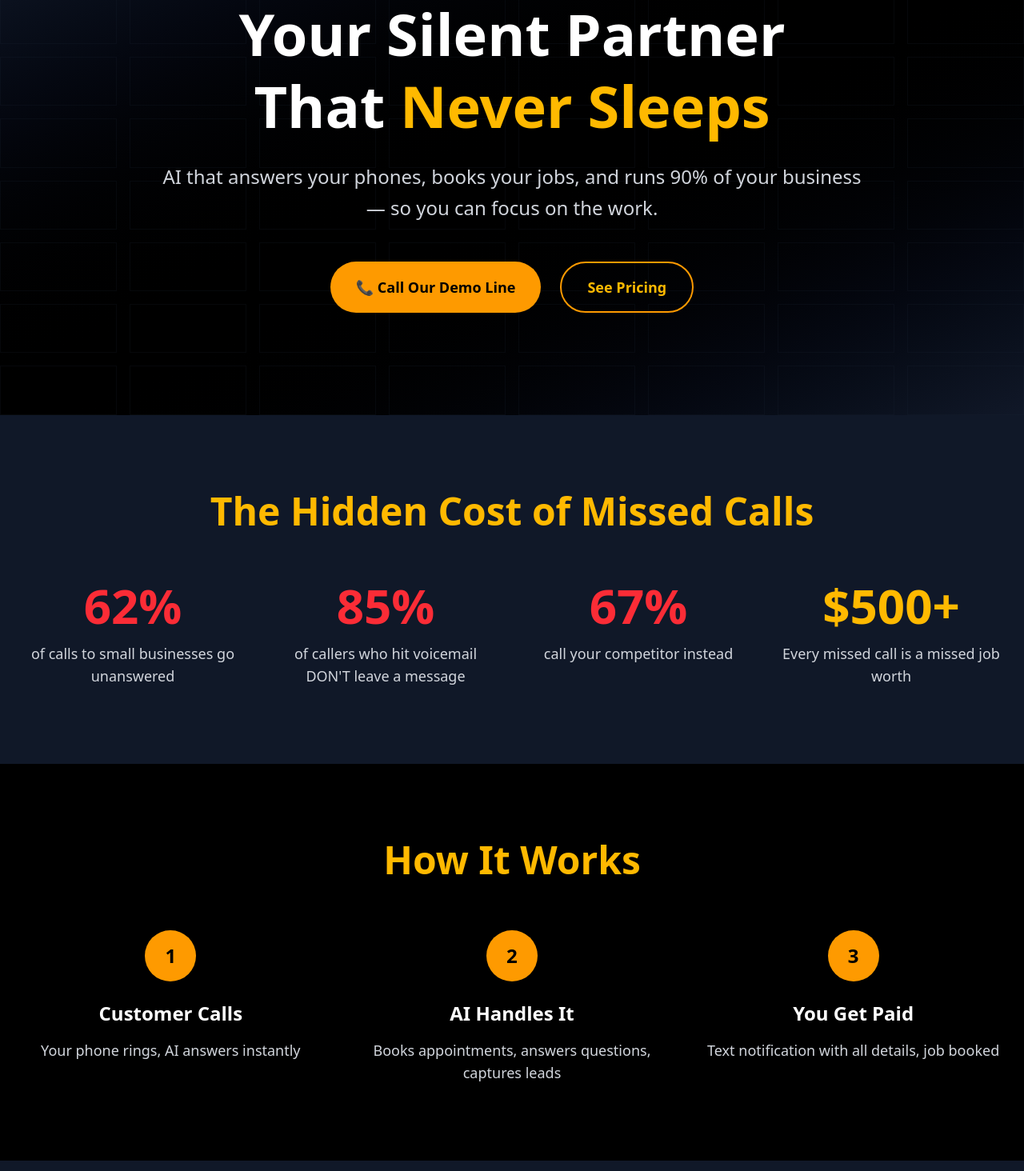
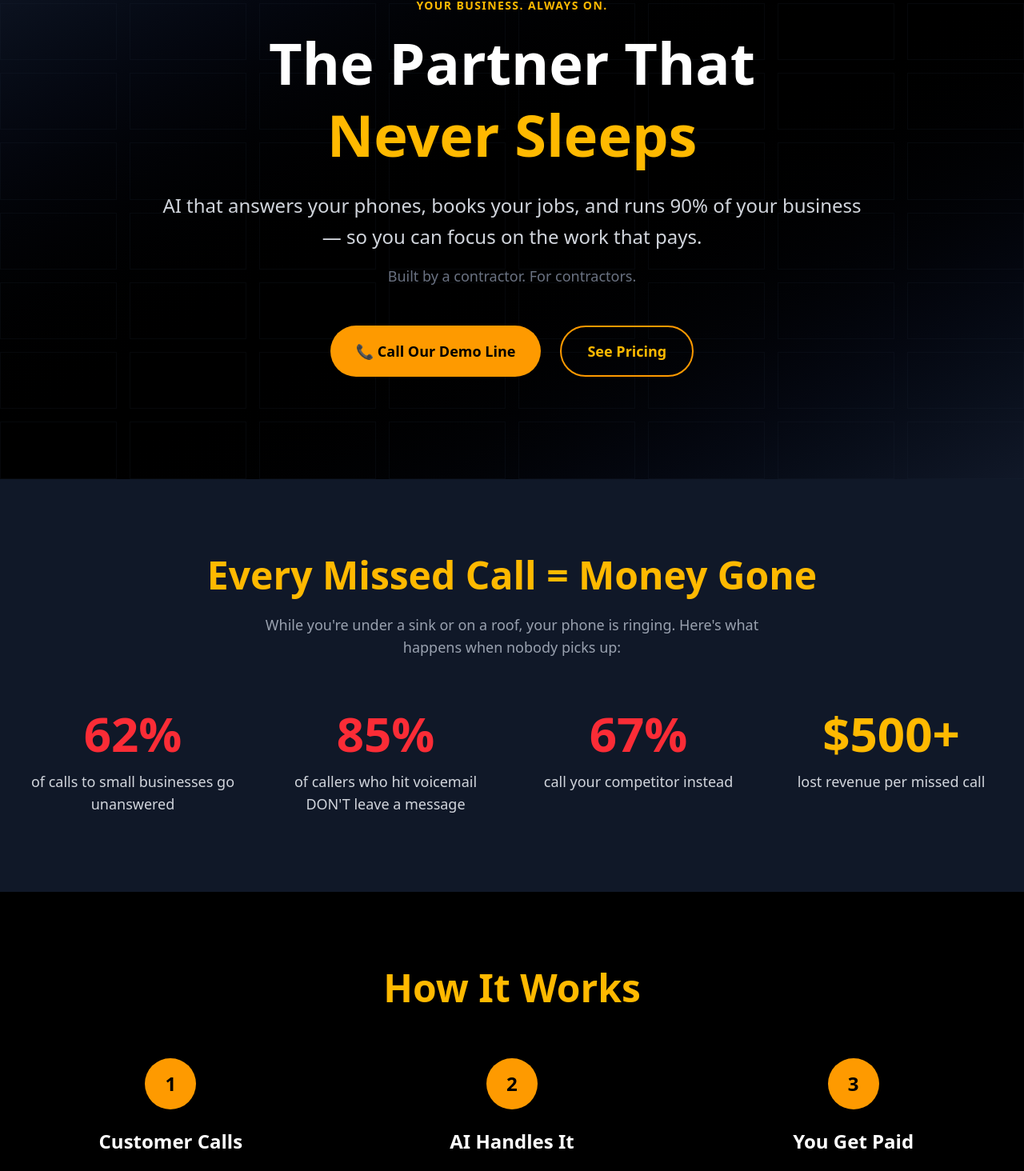
Before and after one commit to omniaintelligenceteam-ctrl/silent-ai-partner, a Next.js app: page / in a window 1280 px wide. Shown: the part 158-1622 px from the top of the page at 80% size. Built offline with nearby package versions, Linux system fonts and the light colour scheme.

Commit message:
polish: G touch — sharper copy, contractor voice, more personality

```diff
--- a/src/app/page.tsx
+++ b/src/app/page.tsx
@@ -27,14 +27,16 @@ export default function Home() {
           </div>
         </div>
         <div className="relative container mx-auto px-6 text-center">
+          <div className="text-sm font-semibold text-amber-400 tracking-widest uppercase mb-4">Your business. Always on.</div>
           <h1 className="text-5xl md:text-7xl font-bold mb-6 leading-tight">
-            Your Silent Partner<br />That{' '}
+            The Partner That<br />{' '}
             <span className="text-amber-400">Never Sleeps</span>
           </h1>
-          <p className="text-xl md:text-2xl text-gray-300 mb-12 max-w-4xl mx-auto leading-relaxed">
+          <p className="text-xl md:text-2xl text-gray-300 mb-4 max-w-4xl mx-auto leading-relaxed">
             AI that answers your phones, books your jobs, and runs 90% of your business —
-            so you can focus on the work.
+            so you can focus on the work that pays.
           </p>
+          <p className="text-lg text-gray-500 mb-12">Built by a contractor. For contractors.</p>
           <div className="flex flex-col sm:flex-row gap-6 justify-center">
             <a
               href="tel:+18667821303"
@@ -55,9 +57,10 @@ export default function Home() {
       {/* Problem Section */}
       <section className="py-24 bg-gray-900">
         <div className="container mx-auto px-6">
-          <h2 className="text-4xl md:text-5xl font-bold text-center mb-16 text-amber-400">
-            The Hidden Cost of Missed Calls
+          <h2 className="text-4xl md:text-5xl font-bold text-center mb-6 text-amber-400">
+            Every Missed Call = Money Gone
           </h2>
+          <p className="text-center text-gray-400 text-lg mb-16 max-w-2xl mx-auto">While you&apos;re under a sink or on a roof, your phone is ringing. Here&apos;s what happens when nobody picks up:</p>
           <div className="grid md:grid-cols-2 lg:grid-cols-4 gap-8">
             <div className="text-center">
               <div className="text-6xl font-bold text-red-500 mb-4">62%</div>
@@ -73,7 +76,7 @@ export default function Home() {
             </div>
             <div className="text-center">
               <div className="text-6xl font-bold text-amber-400 mb-4">$500+</div>
-              <p className="text-gray-300 text-lg">Every missed call is a missed job worth</p>
+              <p className="text-gray-300 text-lg">lost revenue per missed call</p>
             </div>
           </div>
         </div>
@@ -91,21 +94,21 @@ export default function Home() {
                 1
               </div>
               <h3 className="text-2xl font-semibold mb-4">Customer Calls</h3>
-              <p className="text-gray-300 text-lg">Your phone rings, AI answers instantly</p>
+              <p className="text-gray-300 text-lg">Your phone rings. AI picks up on the first ring. Every time.</p>
             </div>
             <div className="text-center">
               <div className="bg-amber-500 text-black w-16 h-16 rounded-full flex items-center justify-center text-2xl font-bold mx-auto mb-6">
                 2
               </div>
               <h3 className="text-2xl font-semibold mb-4">AI Handles It</h3>
-              <p className="text-gray-300 text-lg">Books appointments, answers questions, captures leads</p>
+              <p className="text-gray-300 text-lg">Answers questions, gives quotes, books the job. Sounds human. Because it should.</p>
             </div>
             <div className="text-center">
               <div className="bg-amber-500 text-black w-16 h-16 rounded-full flex items-center justify-center text-2xl font-bold mx-auto mb-6">
                 3
               </div>
               <h3 className="text-2xl font-semibold mb-4">You Get Paid</h3>
-              <p className="text-gray-300 text-lg">Text notification with all details, job booked</p>
+              <p className="text-gray-300 text-lg">You get a text with the details. Job&apos;s booked. Customer&apos;s happy. You didn&apos;t lift a finger.</p>
             </div>
           </div>
         </div>
@@ -141,7 +144,7 @@ export default function Home() {
       <section className="py-24">
         <div className="container mx-auto px-6 text-center">
           <h2 className="text-4xl md:text-5xl font-bold mb-8 text-amber-400">
-            Don't take our word for it. Call right now.
+            Hear It Yourself. Right Now.
           </h2>
           <div className="bg-gray-900 border-2 border-amber-500 rounded-2xl p-12 max-w-2xl mx-auto">
             <div className="text-6xl md:text-7xl font-bold text-amber-400 mb-6">
@@ -263,7 +266,7 @@ export default function Home() {
           <h2 className="text-4xl md:text-5xl font-bold text-center mb-4 text-amber-400">
             What Our Customers Say
           </h2>
-          <p className="text-center text-gray-400 mb-16">Coming soon — we just launched!</p>
+          <p className="text-center text-gray-400 mb-16">Early customers are already seeing results</p>
           <div className="grid md:grid-cols-3 gap-8">
             <div className="bg-black border border-gray-700 rounded-lg p-8 text-center">
               <div className="text-amber-400 text-6xl mb-4">"</div>
@@ -335,7 +338,7 @@ export default function Home() {
             Stop Missing Calls. Start Tonight.
           </h2>
           <p className="text-xl text-black/80 mb-12 max-w-2xl mx-auto">
-            Join hundreds of contractors who never miss another call. Setup takes 5 minutes.
+            One missed emergency call = one lost customer. Stop the bleeding. Setup takes 5 minutes.
           </p>
           <a
             href="tel:+18667821303"
```
